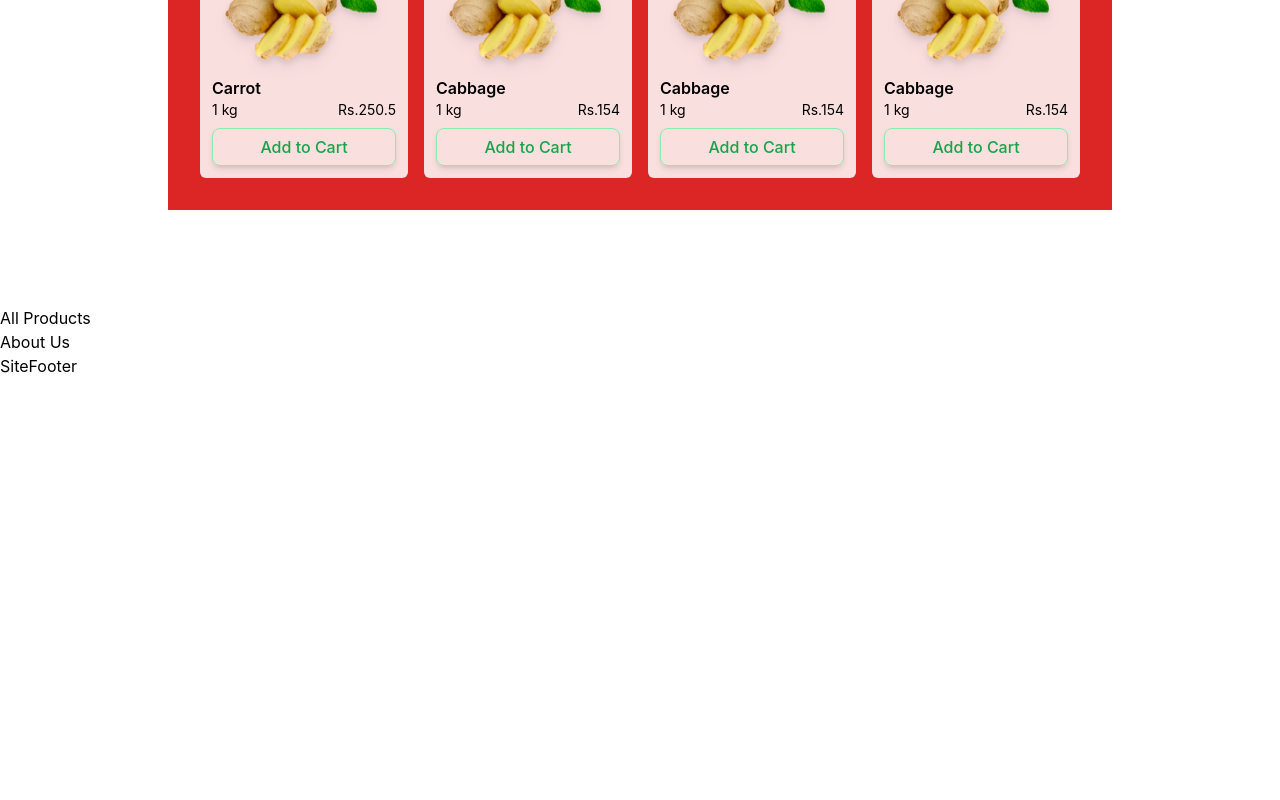
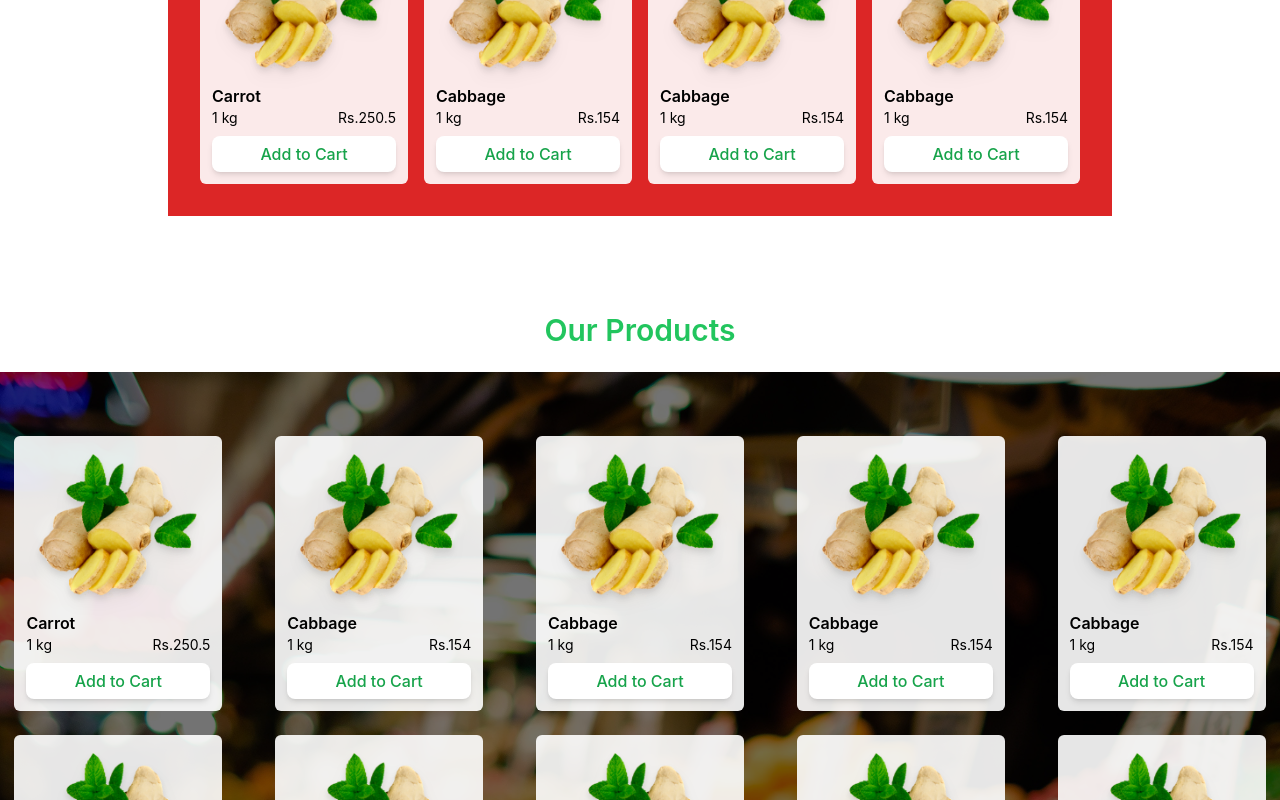
Before and after one commit to miyushan/vegetable-ordering-system-fe-vue, a Vue app: page /cart in a window 1280 px wide. Shown: the part 1080-1880 px from the top of the page. Before the commit the page ends 1458 px from the top, so only its background shows below. Built offline with nearby package versions, Linux system fonts and the light colour scheme.

Commit message:
All products section added

```diff
--- a/src/components/AppHeader.vue
+++ b/src/components/AppHeader.vue
@@ -24,7 +24,7 @@ export default {
 </script>
 
 <template>
-  <nav class=" flex-none bg-gray-100">
+  <nav class="flex-none bg-gray-100 box-shadow-xl fixed top-0 left-0 right-0 z-10 shadow-lg">
     <div class="max-w-screen-xl h-14 flex flex-wrap items-center justify-between mx-auto">
       <a
         href="/home"
--- a/src/components/HomeAllProducts.vue
+++ b/src/components/HomeAllProducts.vue
@@ -1,5 +1,140 @@
-<script lang="ts">
-export default {}
+<script setup lang="ts">
+import ProductCard from './ProductCard/ProductCard.vue'
+import type { Product } from '@/models/product'
+
+const products: Product[] = [
+  {
+    id: 1,
+    name: 'Carrot',
+    weight: 1,
+    price: 250.5
+  },
+  {
+    id: 2,
+    name: 'Cabbage',
+    weight: 1,
+    price: 154.0
+  },
+  {
+    id: 3,
+    name: 'Cabbage',
+    weight: 1,
+    price: 154.0
+  },
+  {
+    id: 4,
+    name: 'Cabbage',
+    weight: 1,
+    price: 154.0
+  },
+  {
+    id: 5,
+    name: 'Cabbage',
+    weight: 1,
+    price: 154.0
+  },
+  {
+    id: 1,
+    name: 'Carrot',
+    weight: 1,
+    price: 250.5
+  },
+  {
+    id: 2,
+    name: 'Cabbage',
+    weight: 1,
+    price: 154.0
+  },
+  {
+    id: 3,
+    name: 'Cabbage',
+    weight: 1,
+    price: 154.0
+  },
+  {
+    id: 4,
+    name: 'Cabbage',
+    weight: 1,
+    price: 154.0
+  },
+  {
+    id: 5,
+    name: 'Cabbage',
+    weight: 1,
+    price: 154.0
+  },
+  {
+    id: 1,
+    name: 'Carrot',
+    weight: 1,
+    price: 250.5
+  },
+  {
+    id: 2,
+    name: 'Cabbage',
+    weight: 1,
+    price: 154.0
+  },
+  {
+    id: 3,
+    name: 'Cabbage',
+    weight: 1,
+    price: 154.0
+  },
+  {
+    id: 4,
+    name: 'Cabbage',
+    weight: 1,
+    price: 154.0
+  },
+  {
+    id: 5,
+    name: 'Cabbage',
+    weight: 1,
+    price: 154.0
+  },
+  {
+    id: 1,
+    name: 'Carrot',
+    weight: 1,
+    price: 250.5
+  },
+  {
+    id: 2,
+    name: 'Cabbage',
+    weight: 1,
+    price: 154.0
+  },
+  {
+    id: 3,
+    name: 'Cabbage',
+    weight: 1,
+    price: 154.0
+  },
+  {
+    id: 4,
+    name: 'Cabbage',
+    weight: 1,
+    price: 154.0
+  },
+  {
+    id: 5,
+    name: 'Cabbage',
+    weight: 1,
+    price: 154.0
+  }
+]
 </script>
 
-<template><div>All Products</div></template>
+<template>
+  <h2 class="text-center text-green-500 text-3xl font-semibold mb-6">Our Products</h2>
+  <div
+    class="bg-all-products-img bg-black/[.55] bg-cover bg-no-repeat bg-center bg-blend-overlay py-16"
+  >
+    <div class="max-w-screen-xl mx-auto grid grid-cols-5 gap-6">
+      <div v-for="product in products" :key="product.id" class="justify-self-center">
+        <ProductCard :product="product" />
+      </div>
+    </div>
+  </div>
+</template>
--- a/src/components/HomeCover.vue
+++ b/src/components/HomeCover.vue
@@ -3,7 +3,7 @@ export default {}
 </script>
 
 <template>
-  <div class="flex-1 grid grid-cols-2">
+  <div class="mt-14 flex-1 grid grid-cols-2">
     <div class="bg-green-500 grid content-center justify-center">
       <h2 class="text-4xl font-bold px-6 text-white leading-relaxed">
         We are here to<br />ease your works
--- a/src/components/HomePopularItems.vue
+++ b/src/components/HomePopularItems.vue
@@ -1,5 +1,5 @@
 <script lang="ts">
-import ProductCard from './ProductCard.vue'
+import ProductCard from './ProductCard/ProductCard.vue'
 import type { Product } from '@/models/product'
 
 export default {
@@ -38,9 +38,9 @@ export default {
 </script>
 
 <template>
-  <div class=" my-24 grid content-center justify-center">
+  <div class="my-24 grid content-center justify-center">
     <div class="flex flex-col bg-red-600 p-8">
-      <h2 class="text-center text-white text-lg font-semibold mb-6">Popular Items</h2>
+      <h2 class="text-center text-white text-3xl font-semibold mb-6">Popular Items</h2>
       <div class="grid grid-cols-4 gap-4">
         <div v-for="product in popularProducts" :key="product.id">
           <ProductCard :product="product" />
@@ -49,3 +49,4 @@ export default {
     </div>
   </div>
 </template>
+./ProductCard/ProductCard.vue
--- /dev/null
+++ b/src/components/ProductCard/OutlinedButton.vue
@@ -0,0 +1,13 @@
+<script setup lang="ts">
+const props = defineProps({
+  name: String
+})
+</script>
+
+<template>
+  <button
+    class="py-1.5 w-full text-small font-medium text-center bg-white text-green-600 rounded-lg border-green-300 focus:ring-2 focus:outline-none shadow-md hover:bg-green-50 focus:ring-green-200"
+  >
+    {{ props.name }}
+  </button>
+</template>
--- a/src/components/ProductCard.vue
+++ b/src/components/ProductCard/ProductCard.vue
@@ -1,6 +1,6 @@
 <script lang="ts">
 import type { PropType } from 'vue/dist/vue.js'
-import OutlinedButton from './ui/button/OutlinedButton.vue'
+import OutlinedButton from './OutlinedButton.vue'
 import type { Product } from '@/models/product'
 
 export default {
@@ -15,7 +15,7 @@ export default {
 </script>
 
 <template>
-  <div class="flex flex-col p-3 w-52 bg-white bg-opacity-85 rounded-md">
+  <div class="flex flex-col p-3 w-52 bg-white bg-opacity-90 rounded-md">
     <img src="/images/product/ginger.png" class="drop-shadow-lg" />
     <h6 class="text-base font-semibold mt-2">{{ product.name }}</h6>
     <div class="flex justify-between mb-2">
--- a/src/components/ui/button/OutlinedButton.vue
+++ /dev/null
@@ -1,13 +0,0 @@
-<script setup lang="ts">
-const props = defineProps({
-  name: String
-})
-</script>
-
-<template>
-  <button
-    class="py-1.5 w-full text-small font-medium text-center text-green-600 rounded-lg border border-green-300 focus:ring-2 focus:outline-none shadow-md hover:bg-green-100 focus:ring-green-200"
-  >
-    {{ props.name }}
-  </button>
-</template>
--- a/tailwind.config.js
+++ b/tailwind.config.js
@@ -5,7 +5,8 @@ export default {
     extend: {
       backgroundImage: {
         'auth-img': "url('/images/marisol-benitez-QvkAQTNj4zk-unsplash.jpg')",
-        'cover-img': "url('/images/cover-image.jpg')"
+        'cover-img': "url('/images/cover-image.jpg')",
+        'all-products-img': "url('/images/thomas-le-pRJhn4MbsMM-unsplash.jpg')"
       }
     }
   },
```
Also changed, not shown: public/images/thomas-le-pRJhn4MbsMM-unsplash.jpg (added).
